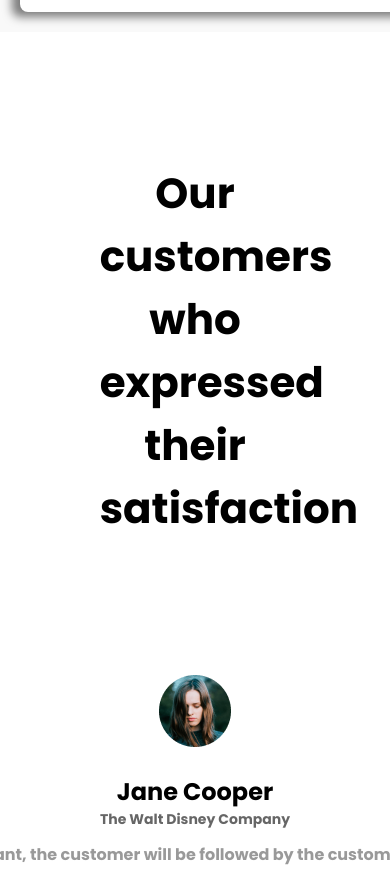
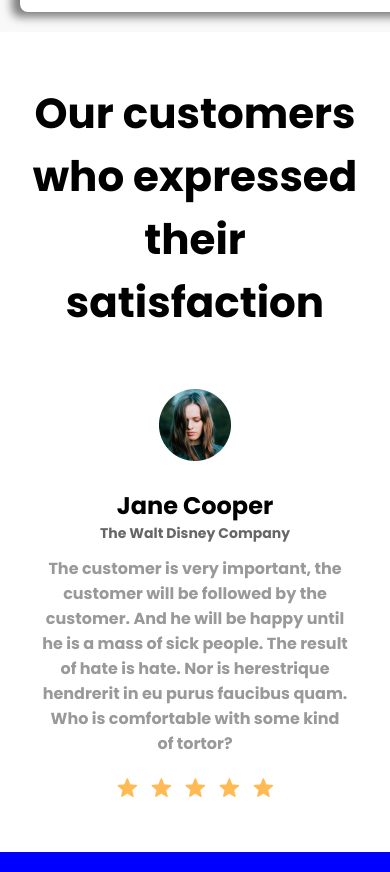
Before and after one commit to Alphaboy20023/360Agency, a plain HTML site: page index.html in a window 390 px wide. Shown: the part 5397-6269 px from the top of the page. Drawn offline with nearby package versions, Linux system fonts and the light colour scheme; files whose address does not match are found by name.

Commit message:
mobile change

```diff
--- a/redo.css
+++ b/redo.css
@@ -515,7 +515,7 @@ nav li:nth-child(6) {
     align-items: center;
     justify-content: center;
     flex-direction: column;
-    width: auto;
+    width: 100%;
     height: auto;
     gap: 20px;
     padding: 50px;
@@ -524,8 +524,8 @@ nav li:nth-child(6) {
 .last-div h3 {
     font-size: 42px;
     color: rgba(0, 0, 0, 1);
+    width: 80%;
     padding: 40px;
-    width: 80%;
 }
 
 .customers-sat {
@@ -671,4 +671,14 @@ footer {
         display: flex;
         flex-direction: column;
     }
+    .last-div {
+        padding: 5px;
+    }
+    .last-div h3 {
+        width: 95%;
+        padding: 5px;
+    }
+    .customers-sat {
+        width: 120vh;
+    }
 }
```
